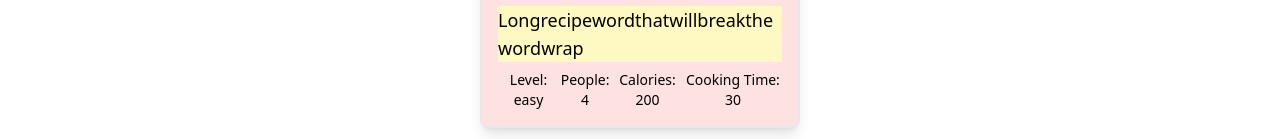
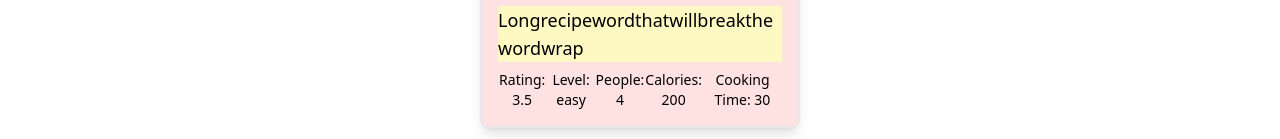
Before and after one commit to karanssu/ai-recipe-haven, a Next.js app: page /recipe in a window 1280 px wide. Shown: the part 658-797 px from the top of the page. Built offline with nearby package versions, Linux system fonts and the light colour scheme; no server answers.

Commit message:
Ratings added in the recipe card

```diff
--- a/app/(root)/(user)/recipe/page.tsx
+++ b/app/(root)/(user)/recipe/page.tsx
@@ -15,11 +15,22 @@ const Page = () => {
 				"https://lh3.googleusercontent.com/a/ACg8ocLAnHar6JP6NbRjFWUZoAyKQIBRMPSqLTy3QN6-p0whKq_9KZw=s96-c",
 		},
 		name: "Longrecipewordthatwillbreakthewordwrap",
-		ratings: [{ userId: "1", rating: 5 }],
+		ratings: [
+			{ userId: "1", rating: 5 },
+			{ userId: "2", rating: 4 },
+			{ userId: "3", rating: 1 },
+		],
 		level: "easy",
 		people: 4,
 		calories: 200,
 		cookingTime: 30,
+	};
+
+	const getRating = (ratings: { userId: string; rating: number }[]) => {
+		const ratingsCount = ratings.length;
+		if (ratingsCount === 0) return 0;
+		const sum = ratings.reduce((acc, curr) => acc + curr.rating, 0);
+		return Math.round((sum / ratingsCount) * 2) / 2;
 	};
 
 	return (
@@ -91,6 +102,9 @@ const Page = () => {
 
 						<div className="mt-2 flex text-sm">
 							<div className="text-center">
+								<span>Rating: {getRating(recipe.ratings ?? [])}</span>
+							</div>
+							<div className="text-center">
 								<span>Level: {recipe.level}</span>
 							</div>
 							<div className="text-center">
--- a/app/lib/definitions.ts
+++ b/app/lib/definitions.ts
@@ -92,13 +92,18 @@ export type Recipe = {
 	steps: [{ number: number; description: string; image?: string }];
 };
 
+type Rating = {
+	userId: string;
+	rating: number;
+};
+
 export type RecipeCard = {
 	_id: string | number;
 	image: string;
 	tags?: string[];
 	user: { _id: string | number; username: string; profileImage: string };
 	name: string;
-	ratings?: [{ userId: string | number; rating: number }];
+	ratings?: Rating[];
 	level?: string;
 	people: number;
 	calories?: number;
```
